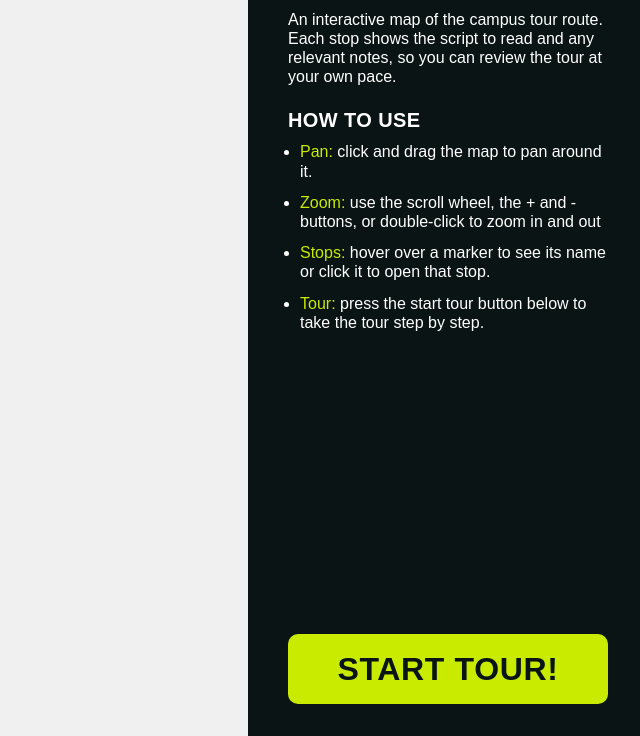
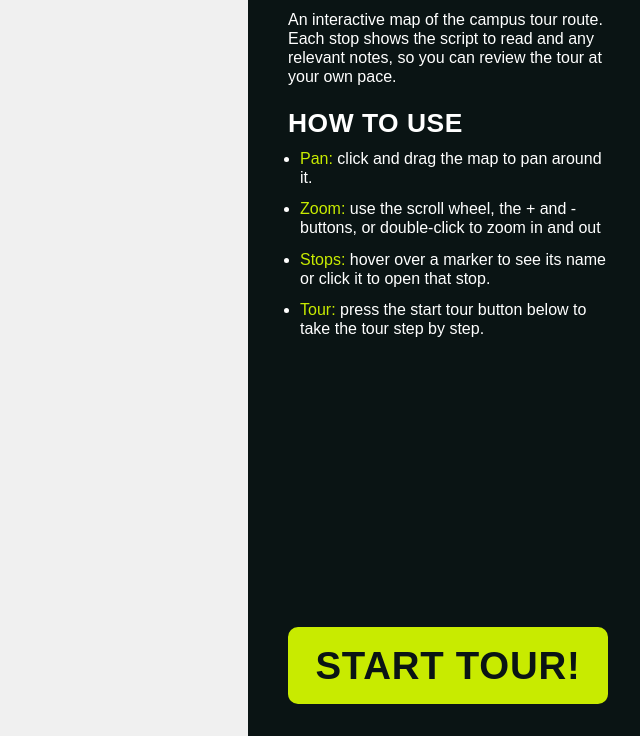
Before and after one commit to JackSalloway/tour-visualizer, a plain HTML site: page index.html in a window 1280 px wide. Shown: the part 64-800 px from the top of the page, without its empty margins (640-1280 px from the left). Drawn offline with nearby package versions, Linux system fonts and the light colour scheme; a web font is replaced by a local one.

Commit message:
style: increase sidebar text font size on sidebar resize

```diff
--- a/styles.css
+++ b/styles.css
@@ -168,6 +168,7 @@ table {
 
 /* Container for the informational sidebar */
 #sidebar-container {
+    container-type: inline-size; /* Enables container queries */
     height: 100%;
     /* width: 30%; */
     width: var(
@@ -182,7 +183,6 @@ table {
     background-color: var(--black);
     color: var(--white);
     font-family: Arial, sans-serif;
-    font-size: 1rem;
 }
 
 #resize-handle {
@@ -210,7 +210,7 @@ table {
     font-family: "garage-gothic", sans-serif;
     font-weight: 800;
     font-style: normal;
-    font-size: 2rem;
+    font-size: clamp(2rem, 1.5rem + 2cqi, 3rem);
     line-height: 0.8;
     letter-spacing: 0.02em;
     text-transform: uppercase;
@@ -219,12 +219,13 @@ table {
 
 #sidebar-container p {
     line-height: 1.2rem;
+    font-size: clamp(0.8rem, 0.8rem + 1cqi, 1.2rem);
 }
 
 #welcome-container h2 {
     font-family: "garage-gothic", sans-serif;
     font-weight: 800;
-    font-size: 1.25rem;
+    font-size: clamp(1.25rem, 1.25rem + 2cqi, 2.25rem);
     letter-spacing: 0.02em;
     text-transform: uppercase;
     margin: 1.5rem 0 0.75rem;
@@ -241,6 +242,7 @@ table {
 
 #controls-instructions li {
     line-height: 1.2rem;
+    font-size: clamp(0.8rem, 0.8rem + 1cqi, 1.2rem);
 }
 
 #controls-instructions strong {
@@ -306,7 +308,7 @@ table {
     color: var(--black);
     font-family: "garage-gothic", sans-serif;
     font-weight: 800;
-    font-size: 2rem;
+    font-size: clamp(2rem, 2rem + 2cqi, 3rem);
     letter-spacing: 0.02em;
     text-transform: uppercase;
     cursor: pointer;
```
